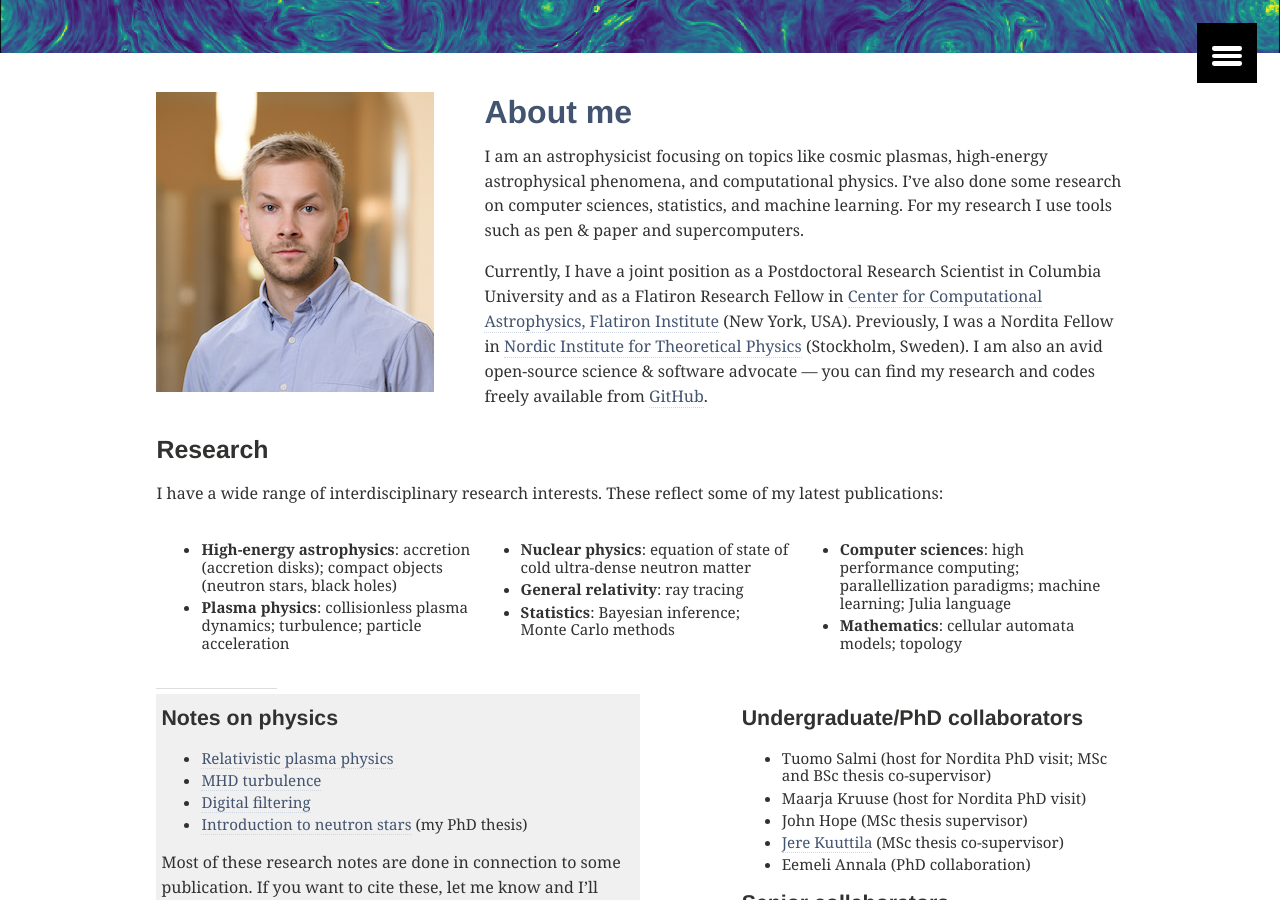
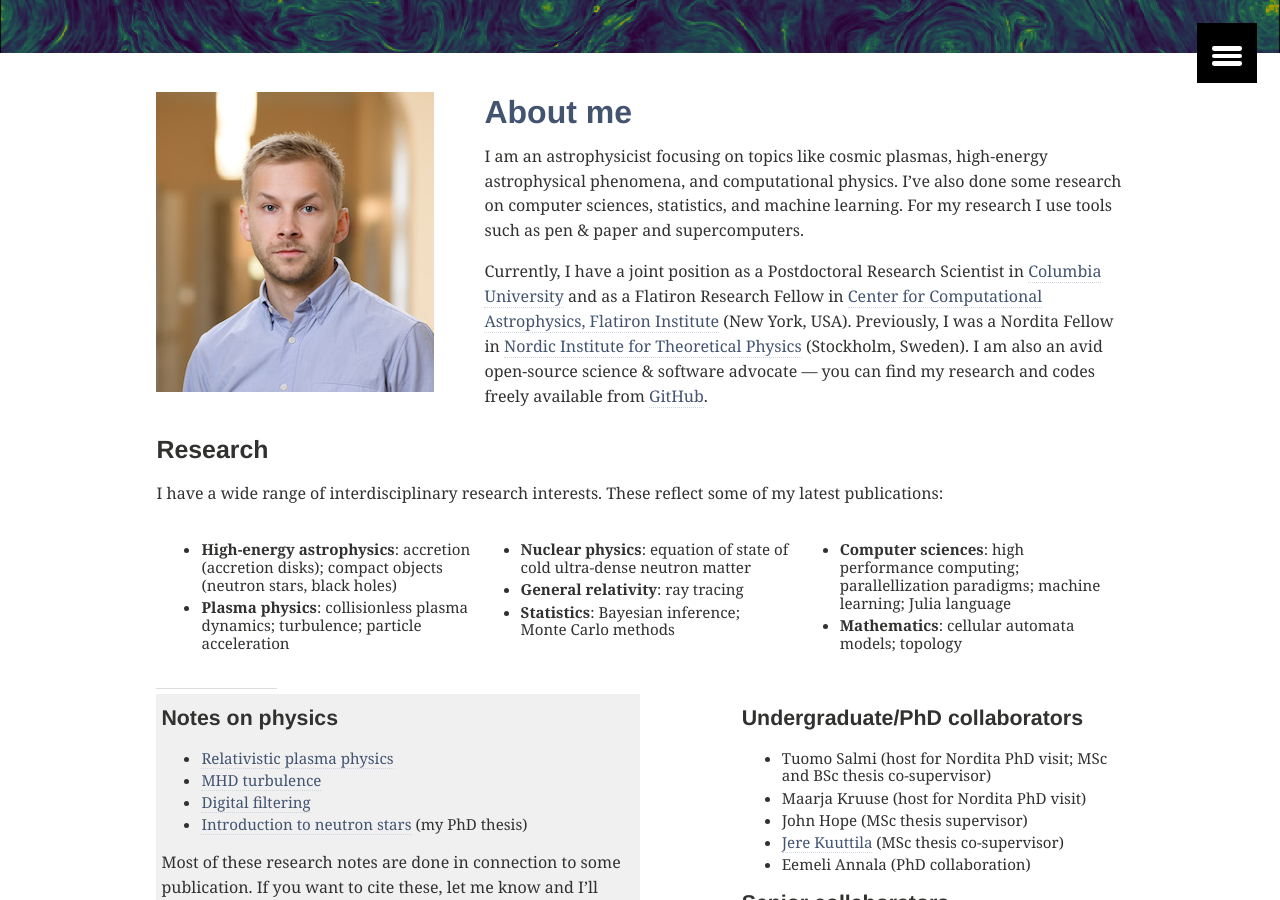
Before and after one commit to natj/natj.github.io, a Jekyll site: the page built from index.md, in a window 1280 px wide and 900 px high, scrolled down 317 px. Built offline with Jekyll 4.4.1, drawn with Linux system fonts in a browser that asks for light colours; some of the changed lines change nothing that is shown.

```diff
--- a/index.md
+++ b/index.md
@@ -18,7 +18,7 @@
 I've also done some research on computer sciences, statistics, and machine learning.
 For my research I use tools such as pen & paper and supercomputers.
 
-Currently, I have a joint position as a Postdoctoral Research Scientist in Columbia University and as a Flatiron Research Fellow in [Center for Computational Astrophysics, Flatiron Institute](https://www.simonsfoundation.org/flatiron/center-for-computational-astrophysics/) (New York, USA).
+Currently, I have a joint position as a Postdoctoral Research Scientist in [Columbia University](https://physics.columbia.edu/) and as a Flatiron Research Fellow in [Center for Computational Astrophysics, Flatiron Institute](https://www.simonsfoundation.org/flatiron/center-for-computational-astrophysics/) (New York, USA).
 Previously, I was a Nordita Fellow in [Nordic Institute for Theoretical Physics](http://www.nordita.org) (Stockholm, Sweden).
 I am also an avid open-source science & software advocate --- you can find my research and codes freely available from [GitHub](https://github.com/natj).
 
```
Also changed, not shown: images/turbulence.png.
